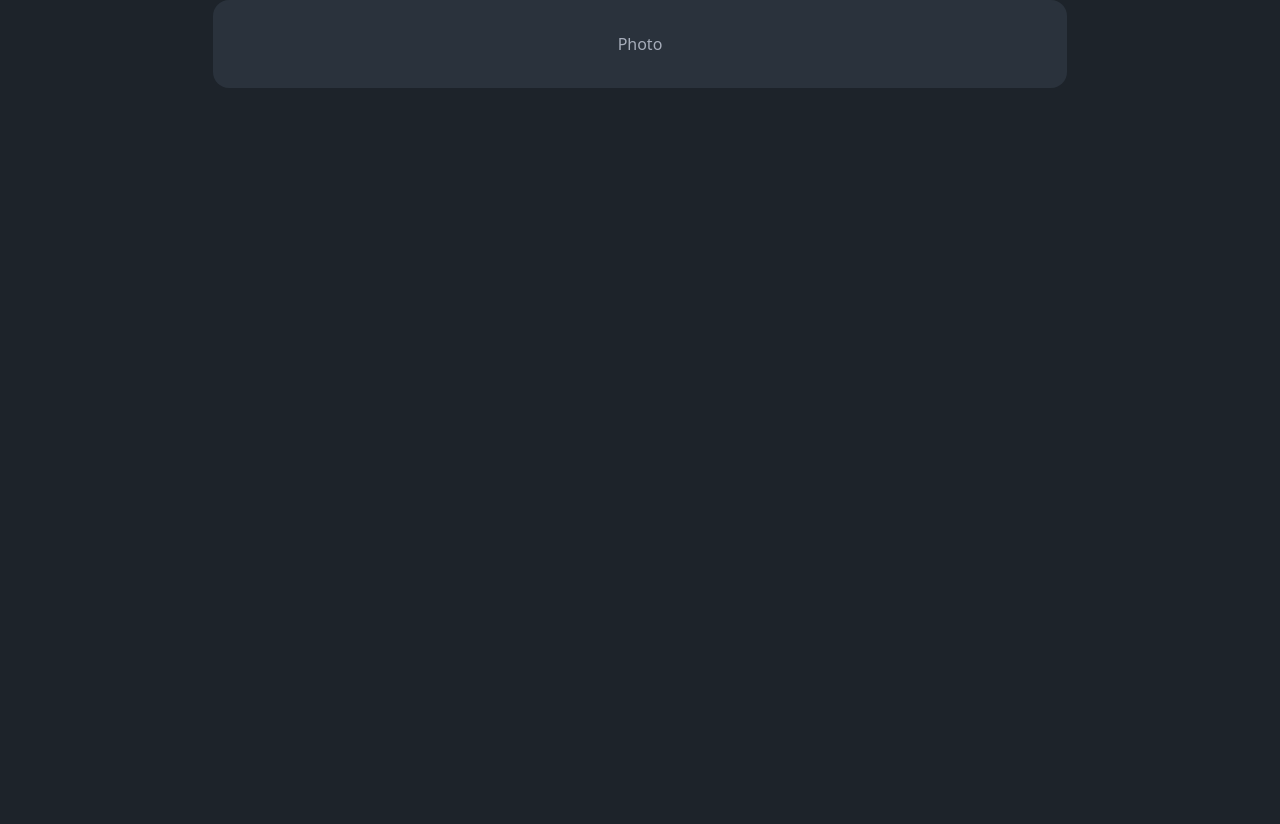
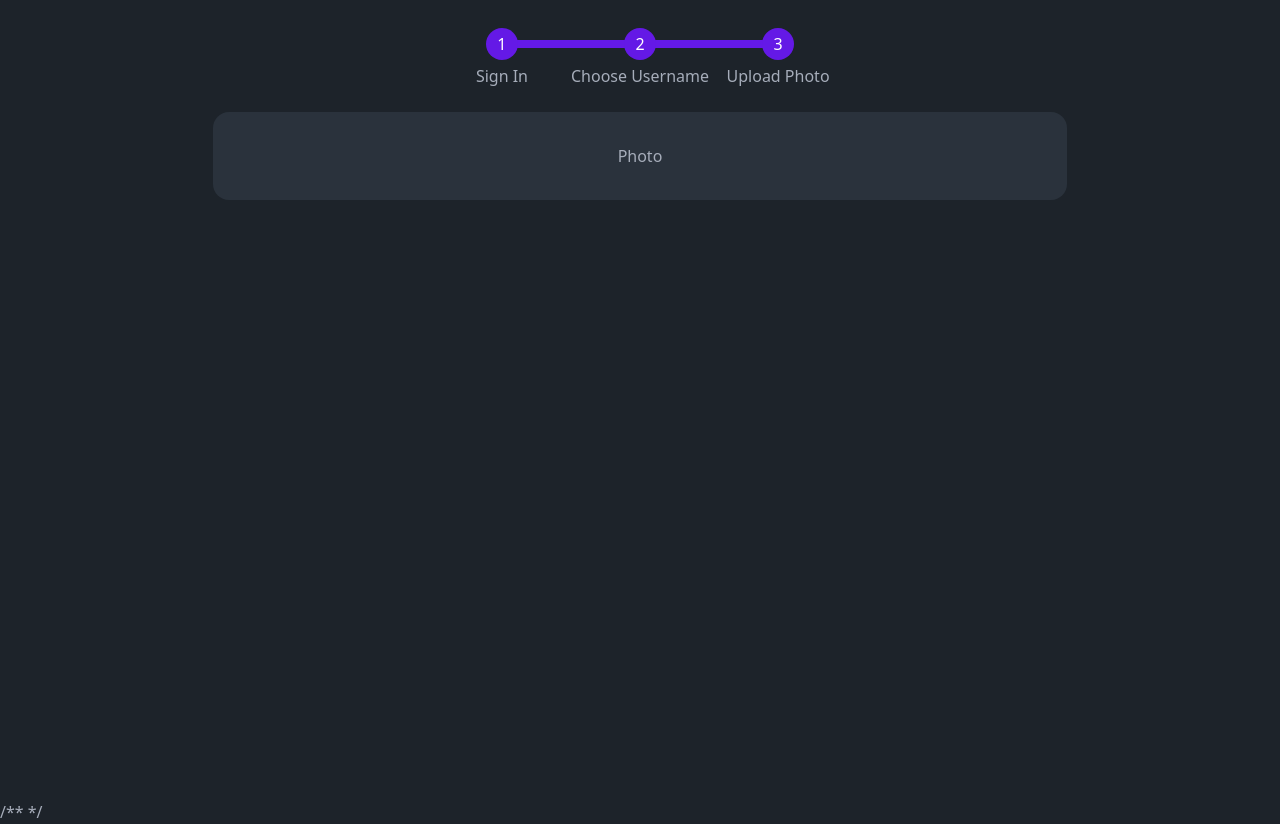
Before and after one commit to naveen-mukkatt/Apps, a SvelteKit app in the folder fireship/: page /login/photo in a window 1280 px wide. Before the commit the page ends 800 px from the top, so only its background shows below. Built offline with nearby package versions, Linux system fonts and the light colour scheme.

Commit message:
OAuth enabled

```diff
--- /dev/null
+++ b/fireship/src/lib/components/AnimatedRoute.svelte
@@ -0,0 +1,11 @@
+<script>
+    import {fly} from "svelte/transition";
+    import { page } from "$app/stores";
+</script>
+
+{#key $page.url}
+    <div
+    in:fly={{ x:'-100%', duration: 600}}>
+        <slot />
+    </div>
+{/key}
--- a/fireship/src/routes/+layout.svelte
+++ b/fireship/src/routes/+layout.svelte
@@ -2,4 +2,9 @@
     import "../app.css";
 </script>
 
-<slot />
+<div class="min-h-screen flex flex-col">
+    <slot />
+</div>
+
+
+/** */
--- a/fireship/src/routes/+page.svelte
+++ b/fireship/src/routes/+page.svelte
@@ -1,3 +1,3 @@
 <h1 class="text-green-400 ">Fireship Svelte Tutorial Homepage</h1>
 <p class="text-blue-400">testing stylesheets</p>
-<a href="/login">Go to Login</a>
+<a href="/login/photo">Go to Login</a>
--- a/fireship/src/routes/login/+layout.svelte
+++ b/fireship/src/routes/login/+layout.svelte
@@ -1,8 +1,33 @@
 <script lang="ts">
+    import { page } from "$app/stores";
+    import AnimatedRoute from "$lib/components/AnimatedRoute.svelte";
 </script>
 
-<main class="card w-4/6 bg-neutral text-neutral-content mx-auto">
-    <div class="card-body items-center text-center">
-        <slot></slot>
-    </div>
-</main>
+<nav class="flex justify-center my-6">
+    <ul class="steps">
+        <a
+        href="/login"
+        class="step step-primary"
+        >Sign In</a>
+        <a
+        href="/login/username"
+        class="step"
+        class:step-primary={$page.route.id?.match(/username|photo/g)}>
+        Choose Username</a>
+        <a
+        href="/login/photo"
+        class="step"
+        class:step-primary={$page.route.id?.includes("photo")}>
+        Upload Photo</a>
+    </ul>
+</nav>
+
+
+<AnimatedRoute>
+    <main class="card w-4/6 bg-neutral text-neutral-content mx-auto">
+        <div class="card-body items-center text-center">
+            <slot />
+        </div>
+    </main>
+
+</AnimatedRoute>
--- /dev/null
+++ b/fireship/src/routes/login/+page.svelte
@@ -0,0 +1,22 @@
+<script lang="ts">
+    import { auth, user } from "$lib/firebase";
+
+    import { GoogleAuthProvider, signInWithPopup, signOut } from "firebase/auth";
+
+    async function signInWithGoogle() {
+        const provider = new GoogleAuthProvider();
+        const user = await signInWithPopup(auth, provider);
+        console.log(user);
+    }
+
+</script>
+
+<h2>Login</h2>
+
+{#if $user}
+    <h2>Welcome, {$user.displayName}</h2>
+    <p>You are logged in.</p>
+    <button on:click={() => signOut(auth)}>Sign out</button>
+{:else}
+<button class="btn btn-primary" on:click={signInWithGoogle}>Sign in with Google</button>
+{/if}
```
